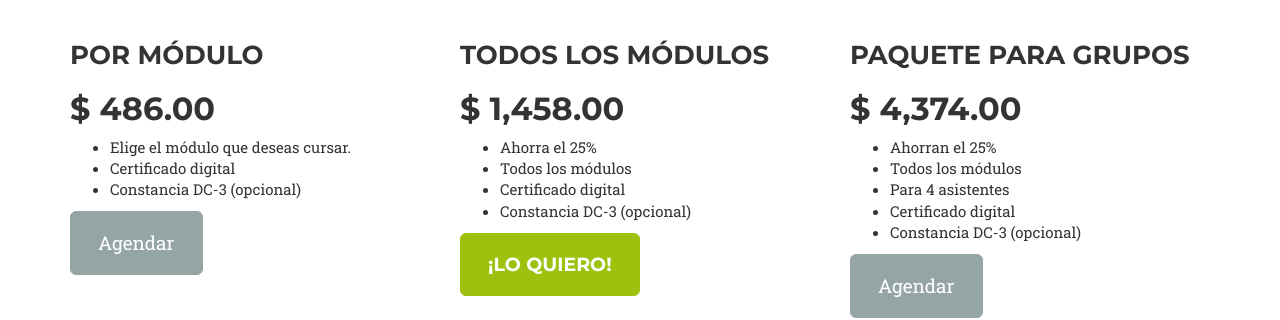
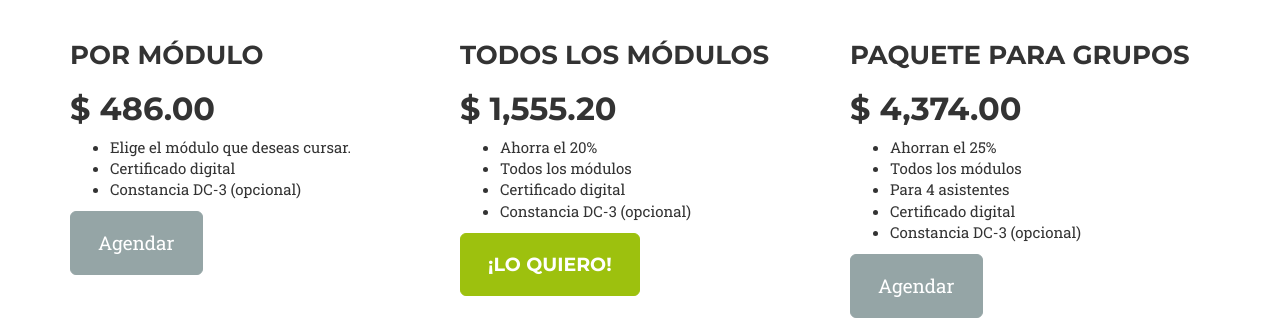
Before and after one commit to camachevaz/superProfe, a Jekyll site: the page built from index.html, in a window 1280 px wide and 900 px high, scrolled down 4992 px. Shown: the part 339-659 px from the top of the window. Built offline with Jekyll 4.4.1, drawn with Linux system fonts in a browser that asks for light colours; some web fonts are replaced.

Commit message:
Update clients.html

```diff
--- a/_includes/clients.html
+++ b/_includes/clients.html
@@ -19,9 +19,9 @@
                 </div>
                 <div class="col-md-4">
                     <h3>Todos los módulos</h3>
-                    <h2>$ 1,458.00</h2>
+                    <h2>$ 1,555.20</h2>
                     <ul>
-                        <li>Ahorra el 25%</li>
+                        <li>Ahorra el 20%</li>
                         <li>Todos los módulos</li>
                         <li>Certificado digital</li>
                         <li>Constancia DC-3 (opcional)</li>
```
